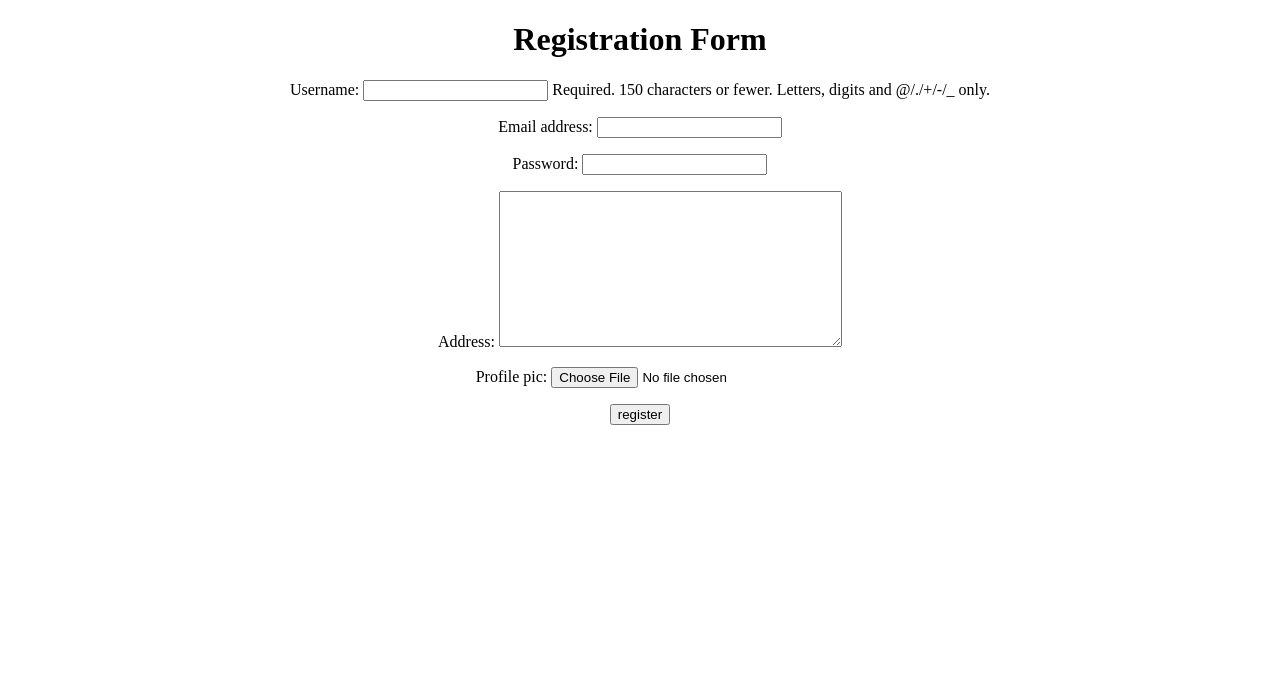
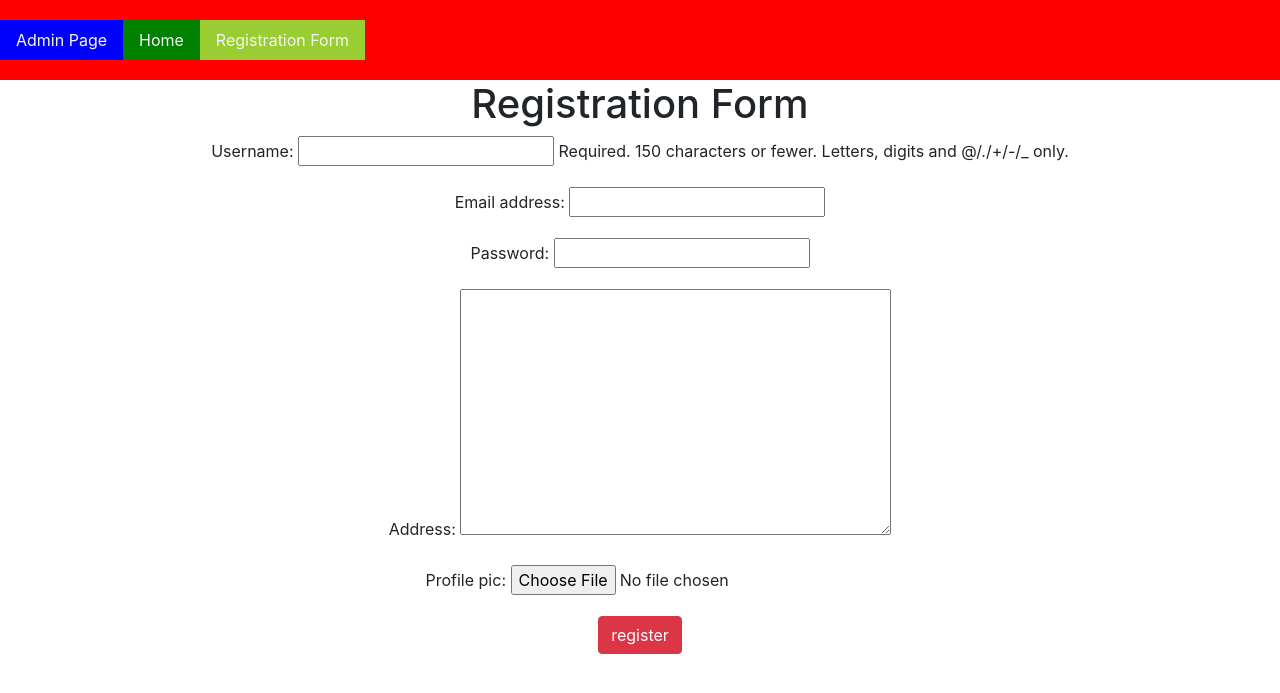
Before and after one commit to raj9573/registration_form, a Django app: page /registration/ in a window 1280 px wide. Shown: the top 693 px of the page. Run offline with Django 4.2, Linux system fonts and the light colour scheme.

Commit message:
first commit

```diff
--- a/app/views.py
+++ b/app/views.py
@@ -3,8 +3,14 @@ from django.shortcuts import render
 # Create your views here.
 from app.views import *
 from app.forms import *
+from django.core.mail import send_mail
 from django.http import HttpResponse
 
+
+def home(request):
+    return render(request,'home.html')
+def dummy(request):
+    return render(request,'dummy.html')
 
 def  registration(request):
     fd=UserForm()
@@ -24,6 +30,13 @@ def  registration(request):
             PO=pod.save(commit=False)
             PO.user=USO
             PO.save()
+
+
+            send_mail('User Registration',
+                    'Registration is succsfull',
+                    'kalamallarajasekhar@gmail.com',
+                    [USO.email],fail_silently=False)
+
             return HttpResponse('Your registration is successfully completed ')
 
 
--- a/project24/urls.py
+++ b/project24/urls.py
@@ -20,5 +20,8 @@ from django.conf.urls.static import static
 from django.conf import settings
 urlpatterns = [
     path('admin/', admin.site.urls),
-    path('registration/',registration,name='registration')
+    path('registration/',registration,name='registration'),
+    path('dummy/',dummy,name='dummy'),
+    path('home/',home,name='home')
+
 ]+static(settings.MEDIA_URL,document_root=settings.MEDIA_ROOT)
--- /dev/null
+++ b/templates/dummy.html
@@ -0,0 +1,51 @@
+<!doctype html>
+<html lang="en">
+  <head>
+    <!-- Required meta tags -->
+    <meta charset="utf-8">
+    <meta name="viewport" content="width=device-width, initial-scale=1, shrink-to-fit=no">
+
+    <!-- Bootstrap CSS -->
+    <link rel="stylesheet" href="https://cdn.jsdelivr.net/npm/bootstrap@4.6.2/dist/css/bootstrap.min.css" integrity="sha384-xOolHFLEh07PJGoPkLv1IbcEPTNtaed2xpHsD9ESMhqIYd0nLMwNLD69Npy4HI+N" crossorigin="anonymous">
+
+    <title>Registration Form</title>
+    <style>
+      nav{
+        background-color: red;
+        padding: 20px;
+      }
+      nav a {
+        color: whitesmoke;
+
+      }
+    </style>
+  </head>
+  <body>
+    <center>
+        <nav class="nav">
+            <a href="{% url 'admin:index' %}" class="nav-link" style="background-color:blue;">Admin Page</a>
+            <a href="{% url 'home' %}" class="nav-link" style="background-color:green;"> Home</a>
+            <a href="{% url 'registration' %}" class="nav-link" style="background-color:yellowgreen;">Registration Form</a>
+
+        </nav>
+    </center>
+
+
+    {% block body_block %}
+
+
+    <!-- Optional JavaScript; choose one of the two! -->
+
+    <!-- Option 1: jQuery and Bootstrap Bundle (includes Popper) -->
+    <script src="https://cdn.jsdelivr.net/npm/jquery@3.5.1/dist/jquery.slim.min.js" integrity="sha384-DfXdz2htPH0lsSSs5nCTpuj/zy4C+OGpamoFVy38MVBnE+IbbVYUew+OrCXaRkfj" crossorigin="anonymous"></script>
+    <script src="https://cdn.jsdelivr.net/npm/bootstrap@4.6.2/dist/js/bootstrap.bundle.min.js" integrity="sha384-Fy6S3B9q64WdZWQUiU+q4/2Lc9npb8tCaSX9FK7E8HnRr0Jz8D6OP9dO5Vg3Q9ct" crossorigin="anonymous"></script>
+
+    <!-- Option 2: Separate Popper and Bootstrap JS -->
+    <!--
+    <script src="https://cdn.jsdelivr.net/npm/jquery@3.5.1/dist/jquery.slim.min.js" integrity="sha384-DfXdz2htPH0lsSSs5nCTpuj/zy4C+OGpamoFVy38MVBnE+IbbVYUew+OrCXaRkfj" crossorigin="anonymous"></script>
+    <script src="https://cdn.jsdelivr.net/npm/popper.js@1.16.1/dist/umd/popper.min.js" integrity="sha384-9/reFTGAW83EW2RDu2S0VKaIzap3H66lZH81PoYlFhbGU+6BZp6G7niu735Sk7lN" crossorigin="anonymous"></script>
+    <script src="https://cdn.jsdelivr.net/npm/bootstrap@4.6.2/dist/js/bootstrap.min.js" integrity="sha384-+sLIOodYLS7CIrQpBjl+C7nPvqq+FbNUBDunl/OZv93DB7Ln/533i8e/mZXLi/P+" crossorigin="anonymous"></script>
+    -->
+    {% endblock body_block %}
+  </body>
+</html>
--- /dev/null
+++ b/templates/home.html
@@ -0,0 +1,8 @@
+{% extends 'dummy.html' %}
+
+
+{% block body_block %}
+
+<h1>Welcome to the Home page </h1>
+
+{% endblock %}
--- a/templates/registration.html
+++ b/templates/registration.html
@@ -1,14 +1,8 @@
-<!DOCTYPE html>
-<html lang="en">
-<head>
-    <meta charset="UTF-8">
-    <meta http-equiv="X-UA-Compatible" content="IE=edge">
-    <meta name="viewport" content="width=device-width, initial-scale=1.0">
-    <title>Document</title>
-</head>
-<body>
+{% extends 'home.html' %}
 
+{% block body_block %}
 <center>
+
 <h1>Registration Form</h1>
 
 <form  method="POST" enctype="multipart/form-data">
@@ -18,9 +12,9 @@
     {{pd.as_p}}
 
 
-            <input type="submit" value="register">
+    <input type="submit" value="register" class="btn btn-danger">
 
 </form>
 </center>
-</body>
-</html>
+
+{% endblock body_block %}
```
Also changed, not shown: project24/settings.py (+8 -0 lines), db.sqlite3, media/IMG_20211021_182155_281.jpg (added), 1 other file. Lines whose indentation alone changed are shown as unchanged.
